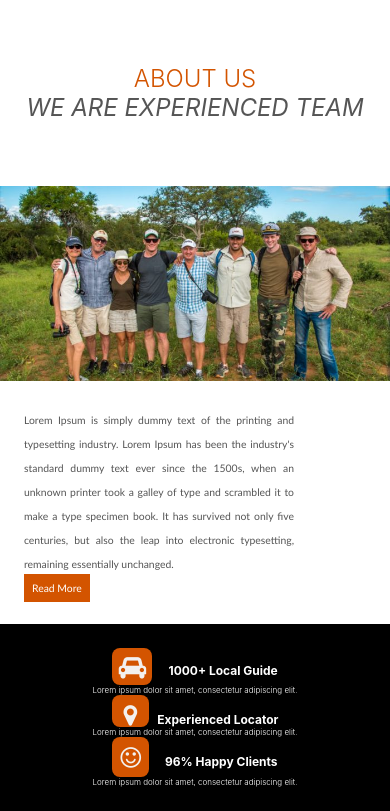
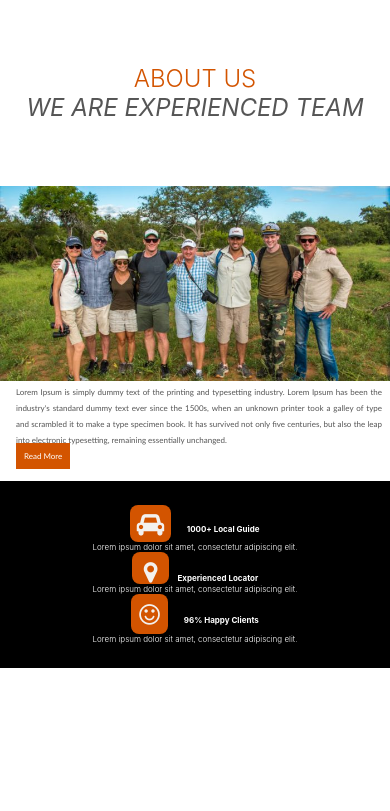
Before and after one commit to mchomvus4/travellers, a React (Create React App) app: page / in a window 390 px wide. Shown: the part 1813-2624 px from the top of the page. After the commit the page ends 2481 px from the top, so only its background shows below. Built offline with nearby package versions, Linux system fonts and the light colour scheme.

Commit message:
Update Team.css

```diff
--- a/src/Components/Team/Team.css
+++ b/src/Components/Team/Team.css
@@ -52,7 +52,8 @@
     background-color: #000;
     padding: 3rem 0rem;
     color: #fff;
-    margin-top: -1.6rem;
+    margin-top: 5rem;
+
 }
 .social{
     color: #f3f1ef;
@@ -64,33 +65,28 @@
 
 }
 
+.social-map,
+.social-o,
+.social-car{
+     color: #f3f1ef;
+     margin-right: 1rem;
+     font-size: 3rem;
+     background-color: #d35400;
+     border-radius: 1rem;
+}
 .social-map{
-    color: #f3f1ef;
-    margin-right: 1rem;
-    font-size: 3rem;
-    background-color: #d35400;
     padding-top: 1rem;
     padding-right: 1.5rem;
     padding-left: 1.5rem;
-    border-radius: 1rem;
+
 }
 .social-o{
-    color: #f3f1ef;
-    margin-right: 1rem;
-    font-size: 3rem;
-    background-color: #d35400;
     padding: 1rem;
     margin-right: 2rem;
-    border-radius: 1rem;
 }
 .social-car{
-    color: #f3f1ef;
-    margin-right: 1rem;
-    font-size: 3rem;
-    background-color: #d35400;
     padding: 0.8rem;
     margin-right: 2rem;
-    border-radius: 1rem;
 }
 .guide,
 .locator,
@@ -98,13 +94,15 @@
     font-size: 1.5rem;
     /* margin-left: 6rem; */
 }
+
 /* Media queries */
 
 @media only screen and (max-width:2000px){
     .team-description{
          margin-right: 12rem;
-          font-size: 1.3rem;
+         font-size: 1.3rem;
     }
+
 }
 
 @media only screen and (min-width:768px){
@@ -118,7 +116,7 @@
 
 }
 @media only screen and (min-width:1440px){
-   .sub-team{margin-top: -1.5rem}
+   .sub-team{margin-top: -1.8rem}
 }
 
 @media screen and (min-width:320px){
@@ -132,11 +130,33 @@
         margin-top: 3rem;
     }
 
+
 }
 
 @media screen and (max-width:425px){
     .sub-team{
         margin-top: 3rem;
     }
+    .team-description{
+        margin-bottom: 3rem;
+    }
 
 }
+
+@media screen and (max-width:500px){
+
+.team-description{
+    font-size: 1rem;
+    margin-left: 2rem;
+    line-height: 2rem;
+    margin-top: -3rem;
+    margin-right: 1rem;
+   }
+.guide,
+.locator,
+.client{
+    font-size: 1rem;}
+.sub-team{
+    margin-top: -0.9rem;
+}
+}
```
